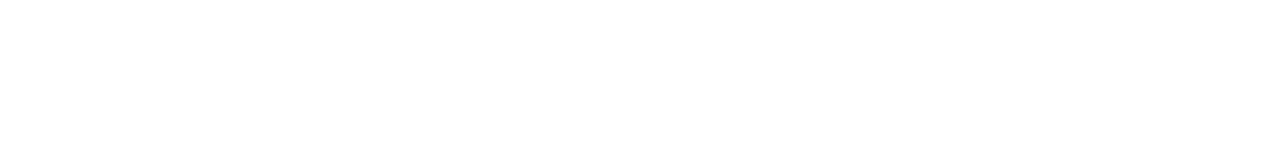
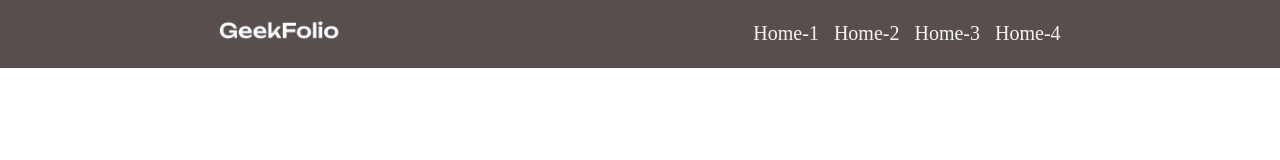
Before and after one commit to anikdas400/1st-project-c1, a plain HTML site: page index.html in a window 1280 px wide. Drawn offline with Linux system fonts and the light colour scheme.

Commit message:
add header section

```diff
--- a/index.html
+++ b/index.html
@@ -4,9 +4,25 @@
     <meta charset="UTF-8">
     <meta name="viewport" content="width=device-width, initial-scale=1.0">
     <title>1st project c1</title>
+    <link rel="stylesheet" href="style.css">
 </head>
 <body>
-
+    <!-- header-section -->
+    <header>
+        <nav>
+            <div class="menu-container">
+                <div class="logo">
+                    <img class="logo-photo" src="./img/logo-light.png" alt="">
+                </div>
+                <div class="menus">
+                    <li>Home-1</li>
+                    <li>Home-2</li>
+                    <li>Home-3</li>
+                    <li>Home-4</li>
+                </div>
+            </div>
+        </nav>
+    </header>
 
 </body>
 </html>
--- a/style.css
+++ b/style.css
@@ -0,0 +1,30 @@
+*{
+    margin: 0;
+    padding: 0;
+}
+/* header-section */
+.menu-container{
+    background: #584e4e;
+    display: flex;
+    justify-content: space-around;
+    padding: 20px;
+    align-items: center;
+}
+.logo-photo{
+    width: 120px;
+
+}
+.menus{
+    display: flex;
+}
+.menus li{
+    list-style: none;
+    margin-left: 15px;
+    color: rgb(246, 245, 244);
+    font-size: 20px;
+    cursor: pointer;
+
+}
+.menus li:hover{
+    color: chocolate;
+}
```
